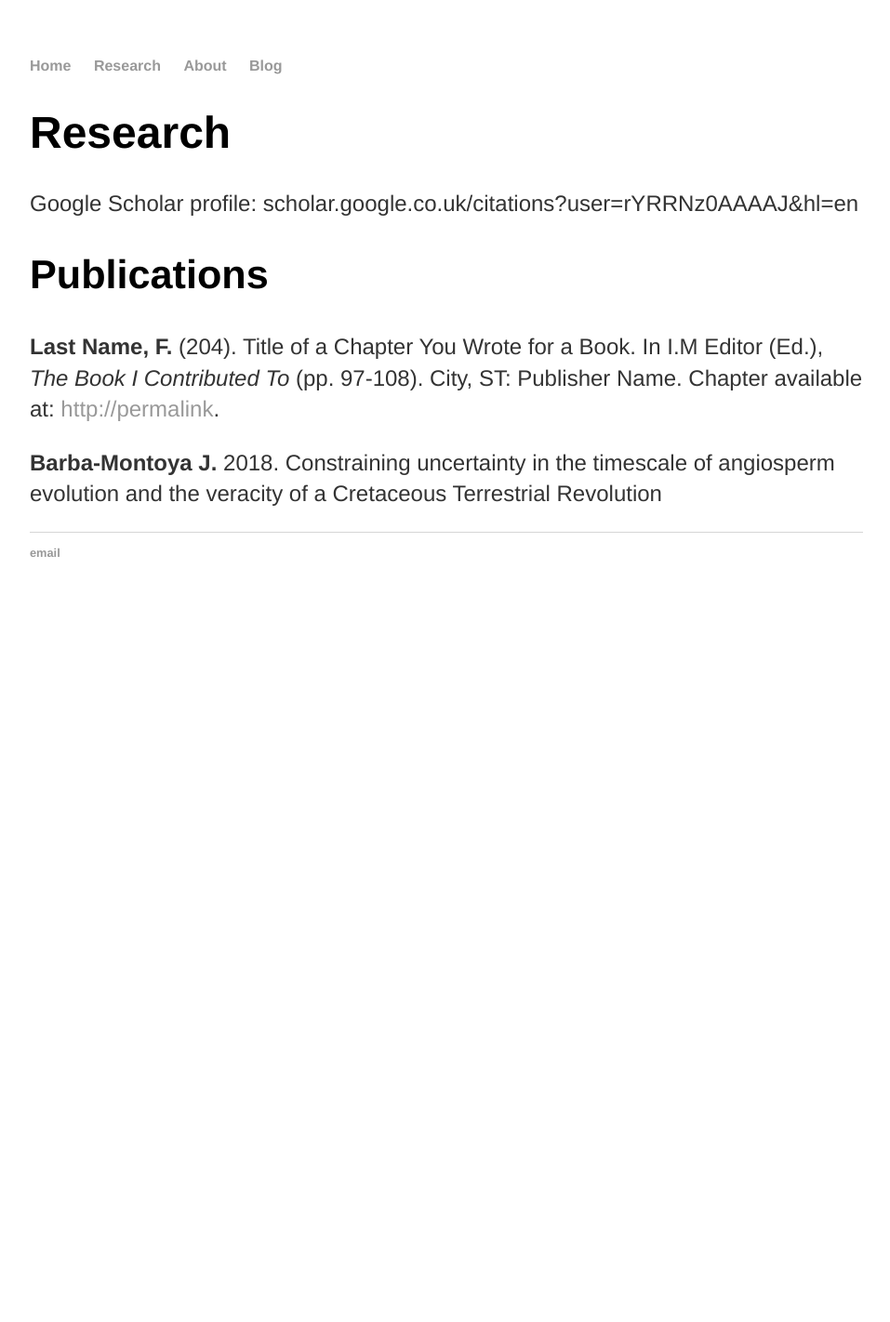
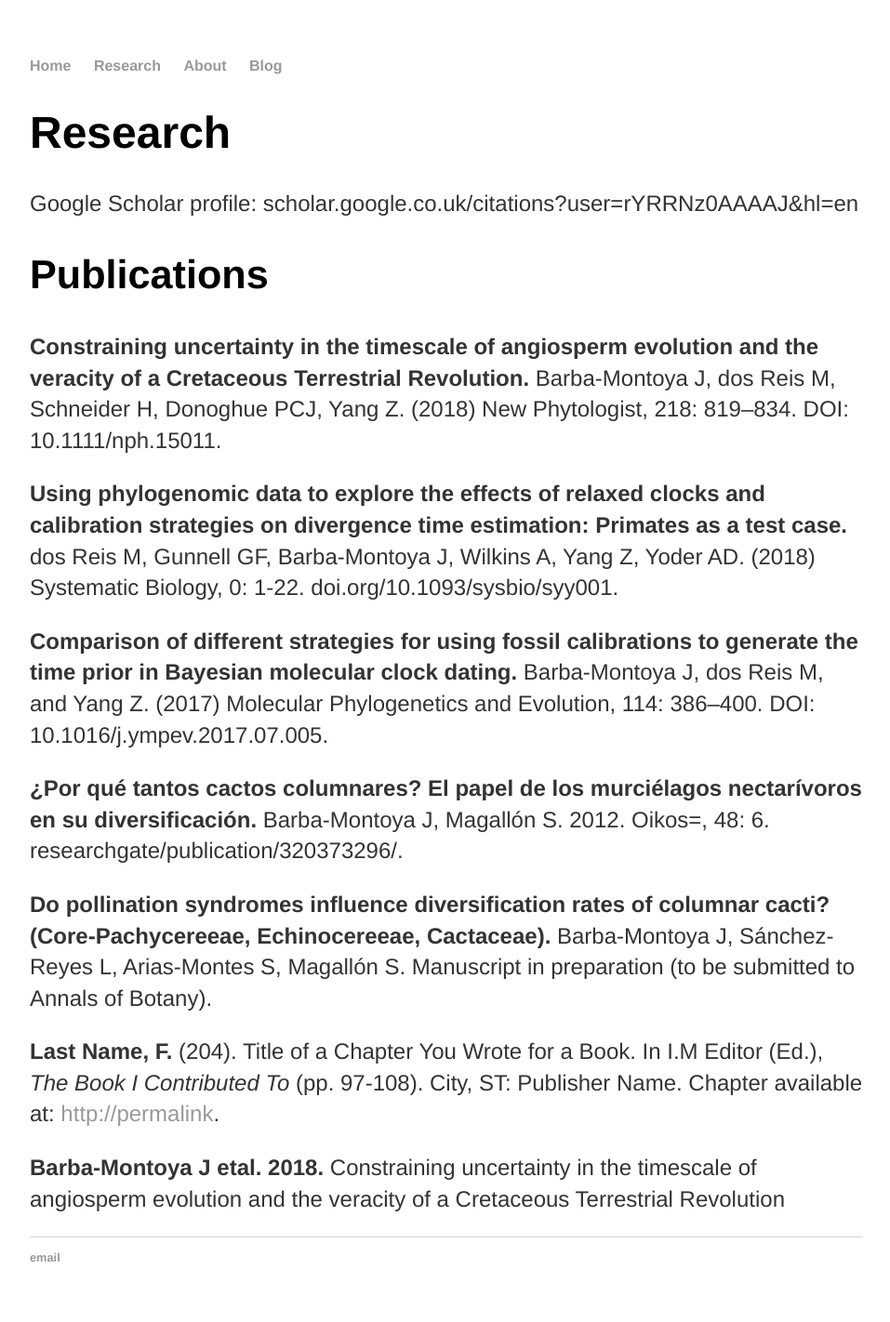
Before and after one commit to josebarbamontoya/josebarbamontoya.github.io, a Jekyll site: the page built from research/index.html, in a window 1280 px wide. Shown: the whole page at 93% size, without its empty margins (160-1117 px from the left). Built offline with Jekyll 4.4.1, drawn with Linux system fonts in a browser that asks for light colours; before the commit the page ends 900 px from its top, so only the background shows below that.

Commit message:
Update index.html

```diff
--- a/research/index.html
+++ b/research/index.html
@@ -7,6 +7,22 @@ title: Jose Barba-Montoya
 					<h1>Research</h1>
 					<p>Google Scholar profile: scholar.google.co.uk/citations?user=rYRRNz0AAAAJ&hl=en</p>
 					<h2>Publications</h2>
-					<p><strong>Last Name, F.</strong> (204). Title of a Chapter You Wrote for a Book. In I.M Editor (Ed.), <em>The Book I Contributed To</em> (pp. 97-108). City, ST: Publisher Name. Chapter available at: <a href="#">http://permalink</a>.
-					<p><b>Barba-Montoya J. </b>2018. Constraining uncertainty in the timescale of angiosperm evolution and the veracity of a Cretaceous Terrestrial Revolution<br>
+<p><b>Constraining uncertainty in the timescale of angiosperm evolution and the veracity of a Cretaceous Terrestrial Revolution.</b>
+Barba-Montoya J, dos Reis M, Schneider H, Donoghue PCJ, Yang Z. (2018) New Phytologist, 218: 819–834. DOI: 10.1111/nph.15011.
+
+<p><b>Using phylogenomic data to explore the effects of relaxed clocks and calibration strategies on divergence time estimation: Primates as a test case.</b>
+dos Reis M, Gunnell GF, Barba-Montoya J, Wilkins A, Yang Z, Yoder AD. (2018) Systematic Biology, 0: 1-22. doi.org/10.1093/sysbio/syy001.
+
+<p><b>Comparison of different strategies for using fossil calibrations to generate the time prior in Bayesian molecular clock dating.</b>
+Barba-Montoya J, dos Reis M, and Yang Z. (2017) Molecular Phylogenetics and Evolution, 114: 386–400. DOI: 10.1016/j.ympev.2017.07.005.
+
+<p><b>¿Por qué tantos cactos columnares? El papel de los murciélagos nectarívoros en su diversificación.</b>
+Barba-Montoya J, Magallón S. 2012.  Oikos=, 48: 6. researchgate/publication/320373296/.
+
+<p><b>Do pollination syndromes influence diversification rates of columnar cacti? (Core-Pachycereeae, Echinocereeae, Cactaceae).</b>
+Barba-Montoya J, Sánchez-Reyes L, Arias-Montes S, Magallón S. Manuscript in preparation (to be submitted to Annals of Botany).
+
+<p><strong>Last Name, F.</strong> (204). Title of a Chapter You Wrote for a Book. In I.M Editor (Ed.), <em>The Book I Contributed To</em> (pp. 97-108). City, ST: Publisher Name. Chapter available at: <a href="#">http://permalink</a>.
+
+<p><b>Barba-Montoya J etal. 2018.</b> Constraining uncertainty in the timescale of angiosperm evolution and the veracity of a Cretaceous Terrestrial Revolution<br>
 	</div>
```
